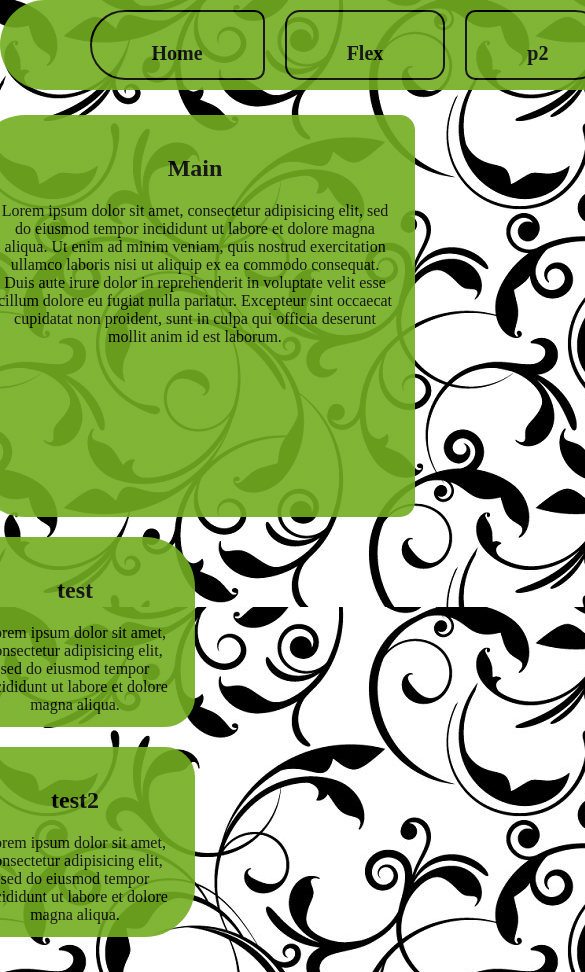
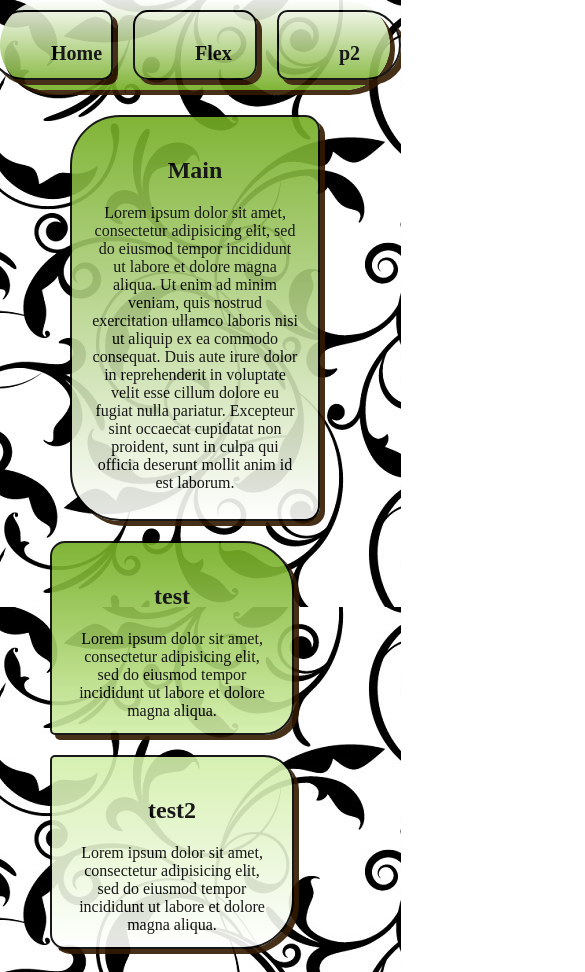
Before and after one commit to justinfredericks10/bio, a plain HTML site: page flex.html in a window 390 px wide. Shown: the top 972 px of the page, 585 px wide, since content can reach past the window. Drawn offline with Linux system fonts and the light colour scheme.

Commit message:
responsive

```diff
--- a/flex.html
+++ b/flex.html
@@ -19,16 +19,16 @@
 
      <div class="flex">
 
-       <div class="main">
+       <div class="main btn5 btn1">
       <h2>Main</h2> Lorem ipsum dolor sit amet, consectetur adipisicing elit, sed do eiusmod tempor incididunt ut labore et dolore magna aliqua. Ut enim ad minim veniam, quis nostrud exercitation ullamco laboris nisi ut aliquip ex ea commodo consequat. Duis aute irure dolor in reprehenderit in voluptate velit esse cillum dolore eu fugiat nulla pariatur. Excepteur sint occaecat cupidatat non proident, sunt in culpa qui officia deserunt mollit anim id est laborum.
       </div>
 <div class="side">
 
 
-      <div class="side1">
+      <div class="side1 btn5 btn4">
         <h2>test</h2>Lorem ipsum dolor sit amet, consectetur adipisicing elit, sed do eiusmod tempor incididunt ut labore et dolore magna aliqua.
       </div>
-      <div class="side2">
+      <div class="side2 btn5 btn4">
       <h2>test2</h2>Lorem ipsum dolor sit amet, consectetur adipisicing elit, sed do eiusmod tempor incididunt ut labore et dolore magna aliqua.
       </div>
 
@@ -36,7 +36,7 @@
         </div>
 
         </div>
-        <div class="btm">
+        <div class="btm btn5 btn1">
           <h2>test</h2>
         </div>
   </body>
--- a/style.css
+++ b/style.css
@@ -1,3 +1,4 @@
+/* Justin Fredericks Bio Project 2020 */
 body{
   /* background-color: white; */
   background: url(wb.jpg);
@@ -5,21 +6,57 @@ background-repeat: repeat;
 background-size: auto;
 /* padding: 20px; */
 margin: auto;
+
 }
 .nav{
-list-style: none;
+  list-style: none;
   text-align: center;
   border-radius: 50px 50px 50px 50px;
-  background: #73AD21;
+  box-shadow: 5px 5px #331a00;
+  background-image: linear-gradient(white, #73AD21);
   opacity: 0.9;
   padding: 20px;
   width: 660px;
   height: 50px;
   margin: auto;
-display: flex;
-justify-content: center;
-/* transform: translate(-50%,-%50); */
-
+  display: flex;
+  justify-content: center;
+}
+.btn5{
+ /* background-color: white; */
+  position: relative;
+  display: block;
+  color: black;
+  /* font-size: 20px;
+  font-weight: bold; */
+  text-align: center;
+  text-decoration: none;
+  margin: -10px 10px;
+  border: 2px solid black;
+  border-radius: 50px 15px 15px 50px;
+  box-shadow: 5px 5px #331a00;
+  padding: 30px 60px;
+  overflow: hidden;
+  transition: 1s all ease;
+}
+.btn5::before{
+  background: white;
+  /* background-image: linear-gradient(black, white); */
+  content: "";
+  position: absolute;
+  top: 50%;
+  left: 50%;
+  transform: translate(-50%, -50%);
+  z-index: -1;
+  transition: all 0.6s ease;
+}
+.btn5::before{
+  width: 100%;
+  height: 0;
+  transform: translate(-50%, -50%) rotate(-45deg);
+}
+.btn5:hover::before{
+  height: 360%;
 }
 .btn{
  /* background-color: white; */
@@ -28,17 +65,20 @@ justify-content: center;
   color: black;
   font-size: 20px;
   font-weight: bold;
+  text-align: center;
   text-decoration: none;
   margin: -10px 10px;
   border: 2px solid black;
   border-radius: 50px 15px 15px 50px;
+  box-shadow: 5px 5px #331a00;
   padding: 30px 60px;
-  /* text-transform: uppercase; */
   overflow: hidden;
   transition: 1s all ease;
 }
 .btn::before{
+  /* background:#73AD21; */
   background: white;
+  /* background-image: linear-gradient(black, white); */
   content: "";
   position: absolute;
   top: 50%;
@@ -55,6 +95,14 @@ justify-content: center;
 .btn:hover::before{
   height: 360%;
 }
+.btn4::before{
+  width: 100%;
+  height: 0;
+  transform: translate(-50%, -50%) rotate( 45deg);
+}
+.btn:hover::before{
+  height: 360%;
+}
 .btn2{
     border-radius: 15px 15px 15px 15px;
 }
@@ -66,6 +114,7 @@ display: flex;
 justify-content: center;
 align-items: center;
 text-align: center;
+
 }
 .flex{
   display: flex;
@@ -74,14 +123,16 @@ text-align: center;
 }
 .main{
   border-radius: 50px 15px 15px 50px;
-  background: #73AD21;
+  box-shadow: 5px 5px #331a00;
+  /* background: #73AD21; */
+    /* background-image: linear-gradient(#73AD21,  #994d00); */
+      /* background-image: linear-gradient(black, white); */
+          background-image: linear-gradient(#73AD21,  white);
   opacity: 0.9;
   padding: 20px;
   width: 400px;
   height: 362px;
   margin: 0px 20px 20px 20px;
-
-
 }
 .side{
   display: flex;
@@ -90,27 +141,31 @@ text-align: center;
 }
 .side1{
   border-radius: 15px 50px 30px 5px;
- background: #73AD21;
+ /* background: #73AD21; */
+ background-image: linear-gradient( #73AD21 ,#d2efa9);
+ box-shadow: 5px 5px #331a00;
  opacity: 0.9;
  padding: 20px;
  width: 200px;
  height: 150px;
  margin: 0px 20px 20px 0px;
-
 }
 .side2{
   border-radius: 5px 30px 50px 15px;
- background: #73AD21;
+ /* background: #73AD21; */
+   background-image: linear-gradient(#d2efa9, white);
+  box-shadow: 5px 5px #331a00;
  opacity: 0.9;
  padding: 20px;
  width: 200px;
  height: 150px;
  margin: 0px 20px 20px 0px;
-
 }
 .btm{
   border-radius:50px 50px 50px 50px;
-  background: #73AD21;
+  /* background: #73AD21; */
+  background-image: linear-gradient(white, #73AD21);
+   box-shadow: 5px 5px #331a00;
   opacity: 0.9;
   padding: 20px;
   width: 660px;
@@ -118,3 +173,15 @@ text-align: center;
   margin: auto;
   text-align: center;
 }
+
+
+@media screen and (max-width:660px) {
+  .nav, .btm{
+    width: auto;
+  }
+}
+@media screen and (max-width:400px) {
+  .main{
+    width: auto;
+  }
+}
```
Also changed, not shown: ch.jpg (added).
